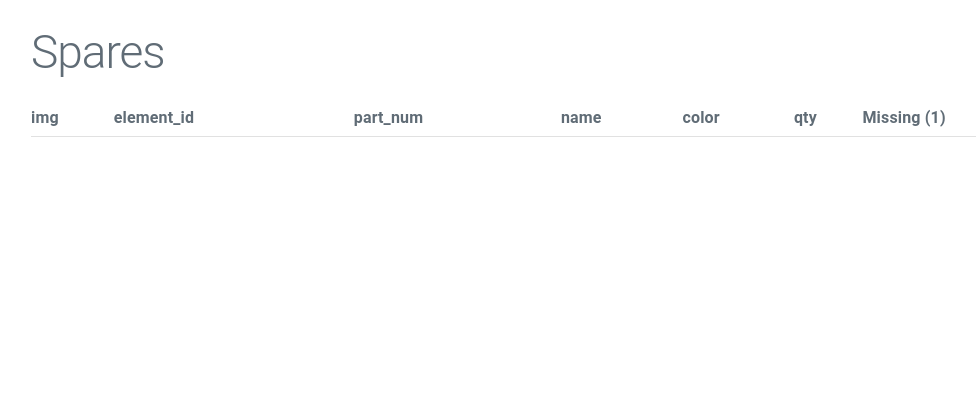
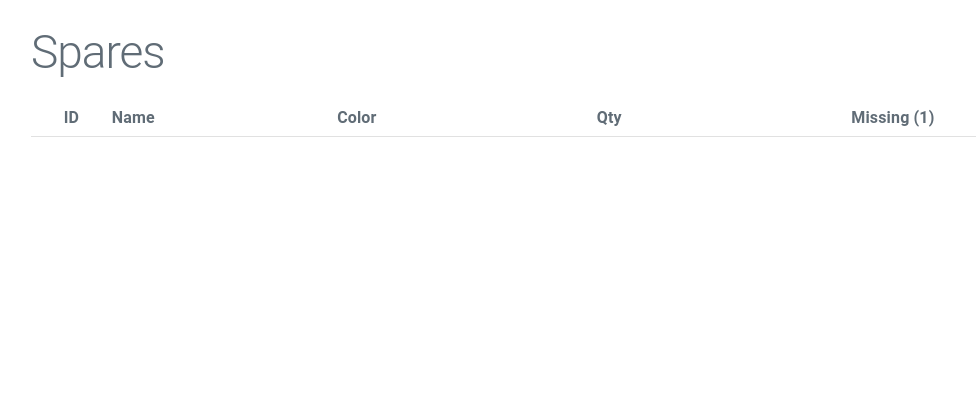
Before and after one commit to tylerobara/BrickTracker, a Flask app: template templates/bootstrap_table.html in a window 1280 px wide. Shown: the part 298-702 px from the top of the page, without its empty margins (69-1045 px from the left). Run offline with Flask 3, Linux system fonts and the light colour scheme; the template is opened without the code that fills it: most values are stand-ins (such as "Sample title", 1, 10 or a date in 2020); lists and menus that the app fills with data are empty.

Commit message:
Fixed a bug where it was already index 0 that was popped from the missing bricks list

```diff
--- a/app.py
+++ b/app.py
@@ -58,7 +58,7 @@ def save_number(tmp):
         elif number == '0':
             for idx,i in enumerate(json_file['unit'][int(index)]['bricks']['missing']):
                 if i['brick']['ID'] == part_num and i['brick']['is_spare'] == is_spare and i['brick']['color_name'] == color:
-                    json_file['unit'][int(index)]['bricks']['missing'].pop(0)
+                    json_file['unit'][int(index)]['bricks']['missing'].pop(idx)
         else:
             found = False
 
--- a/templates/bootstrap_table.html
+++ b/templates/bootstrap_table.html
@@ -67,17 +67,17 @@
 </div>
 
   <h1>Spares</h1>
-  <table id="data" class="table table-striped">
+<div class="center-table">
+<table id="data" class="table">
     <thead>
       <tr>
-        <th>img</th>
-        <th>element_id</th>
-        <th>part_num</th>
-        <th>name</th>
-        <th>color</th>
-        <th>qty</th>
+        <th></th>
+        <th style="text-align:center;margin:0px;" class="fixed-width hidden-mobile">ID</th>
+        <th class="fixed-width hidden-mobile">Name</th>
+        <th class="fixed-width">Color</th>
+        <th style="text-align: center;" class="fixed-width">Qty</th>
         {% for i in json_file['unit'] %}
-	<th>Missing ({{ loop.index }})</th>
+    <th style="text-align: center;" class="fixed-width">Missing ({{ loop.index }})</th>
         {% endfor %}
       </tr>
     </thead>
@@ -86,40 +86,54 @@
       {% if brick.is_spare == True %}
         <tr>
     {% if brick.element_id == None %}
-	  <td><img src="{{ '/static/none.jpg' }}" style="height: 50px; width: auto;"></td>
+    <td><img src="{{ '/static/none.jpg' }}" class="lightbox-trigger" style="height: 50px; width: auto;"></td>
     {% else %}
-	  <td><img src="{{ '/static/parts/' + brick.element_id + '.jpg' }}" style="height: 50px; width: auto;"></td>
+    <td><img src="{{ '/static/parts/' + brick.element_id + '.jpg' }}" class="lightbox-trigger" style="height: 50px; width: auto;"></td>
     {% endif %}
-          <td>{{ brick.element_id }}</td>
-          <td>{{ brick.part.part_num }}</td>
-          <td>{{ brick.part.name }}</td>
+          <td  style="text-align:center;margin:0px;" class="hidden-mobile">{{ brick.part.part_num }}</td>
+          <td class="hidden-mobile">{{ brick.part.name }}</td>
           <td>{{ brick.color.name }}</td>
-          <td>{{ brick.quantity }}</td>
+          <td style="text-align:center;">{{ brick.quantity }}</td>
         {% for i in json_file['unit'] %}
 
-    		  <td>
+          <td class="centered-cell">
+      <div class="inputContainer">
           {% set ns = namespace(count='') %}
-			<form action="/{{ tmp }}/saveNumber" method="post">
+      <form id="number-form" action="/{{ tmp }}/saveNumber" method="post">
           <input type="hidden" name="brick.part.part_num" value="{{ brick.part.part_num }}">
           <input type="hidden" name="count" value="{{ i }}">
           <input type="hidden" name="index" value="{{ loop.index0 }}">
           <input type="hidden" name="is_spare" value="{{ brick.is_spare }}">
           <input type="hidden" name="brick.color.name" value="{{ brick.color.name }}">
           {% for j in json_file['unit'][loop.index0]['bricks']['missing'] %}
-    			  {% if j['brick']['ID'] == brick.part.part_num and j['brick']['color_name'] == brick.color.name and j['brick']['is_spare']|lower == brick.is_spare|lower %}
+            {% if j['brick']['ID'] == brick.part.part_num and j['brick']['color_name'] == brick.color.name %}
+
+        {% if j['brick']['is_spare']|lower == brick.is_spare|lower %}
+
               {% set ns.count = j['brick']['amount'] %}
           {% endif %}
+            {% endif %}
           {% endfor %}
-    			<input type="text" style="height:auto;width:40px" id="numberInput" name="numberInput" value={{ ns.count }}><button type="submit"><i class="fa fa-save"></i></button>
+      <div class='inputField'>
+  <input type="number" style="text-align:center;" id="numberInput" name="numberInput" value="{{ ns.count }}" pattern="\d+" required>
+  <button class="square-button" type="submit">
+    <img src="/static/save.svg" alt="Save Icon">
+  </button>
+      </div>
               </form>
+      </div>
           </td>
         {% endfor %}
         </tr>
   {% endif %}
-
       {% endfor %}
     </tbody>
   </table>
+</div>
+
+
+
+
 
 
 <div id="lightbox-modal">
```
Lines whose indentation alone changed are shown as unchanged.
